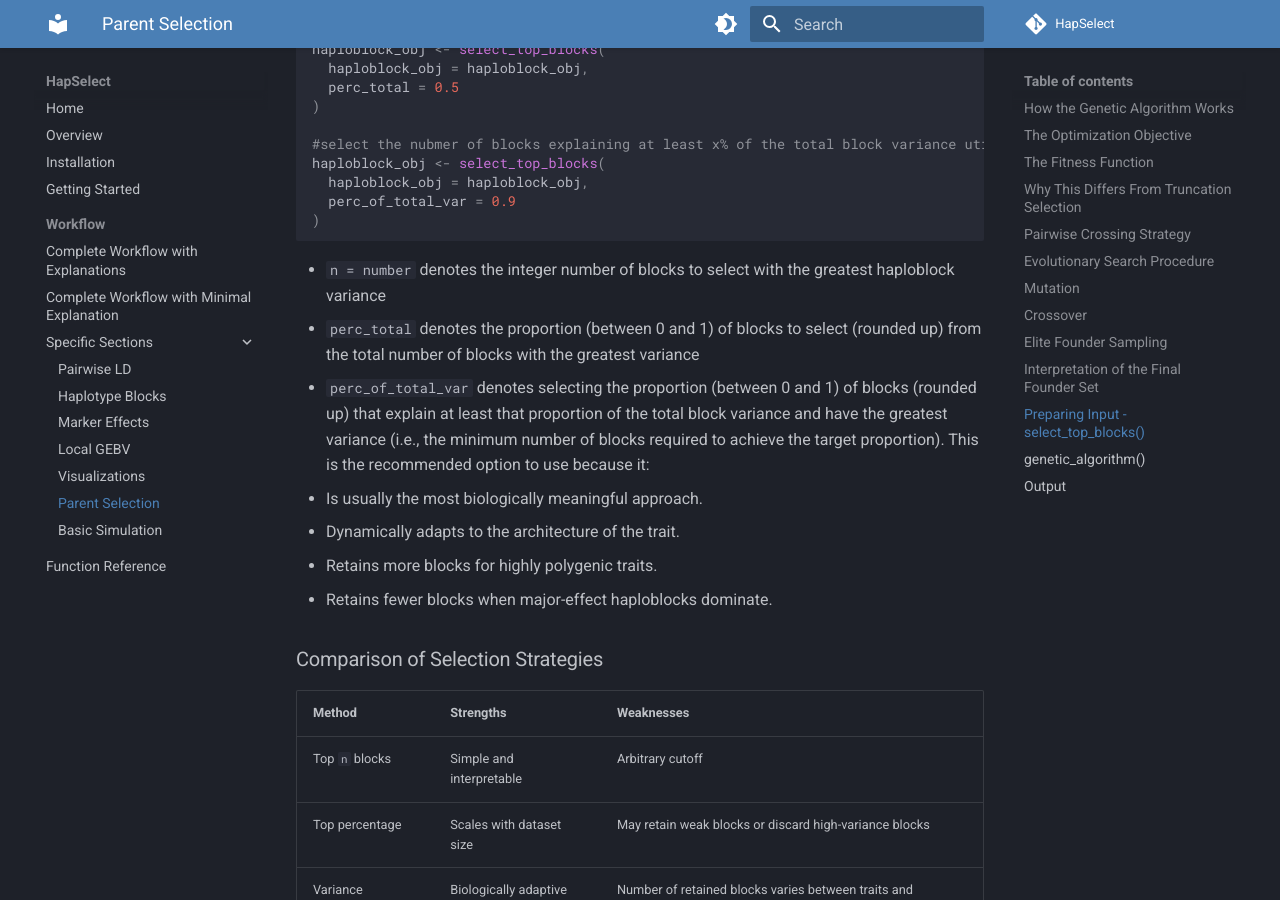
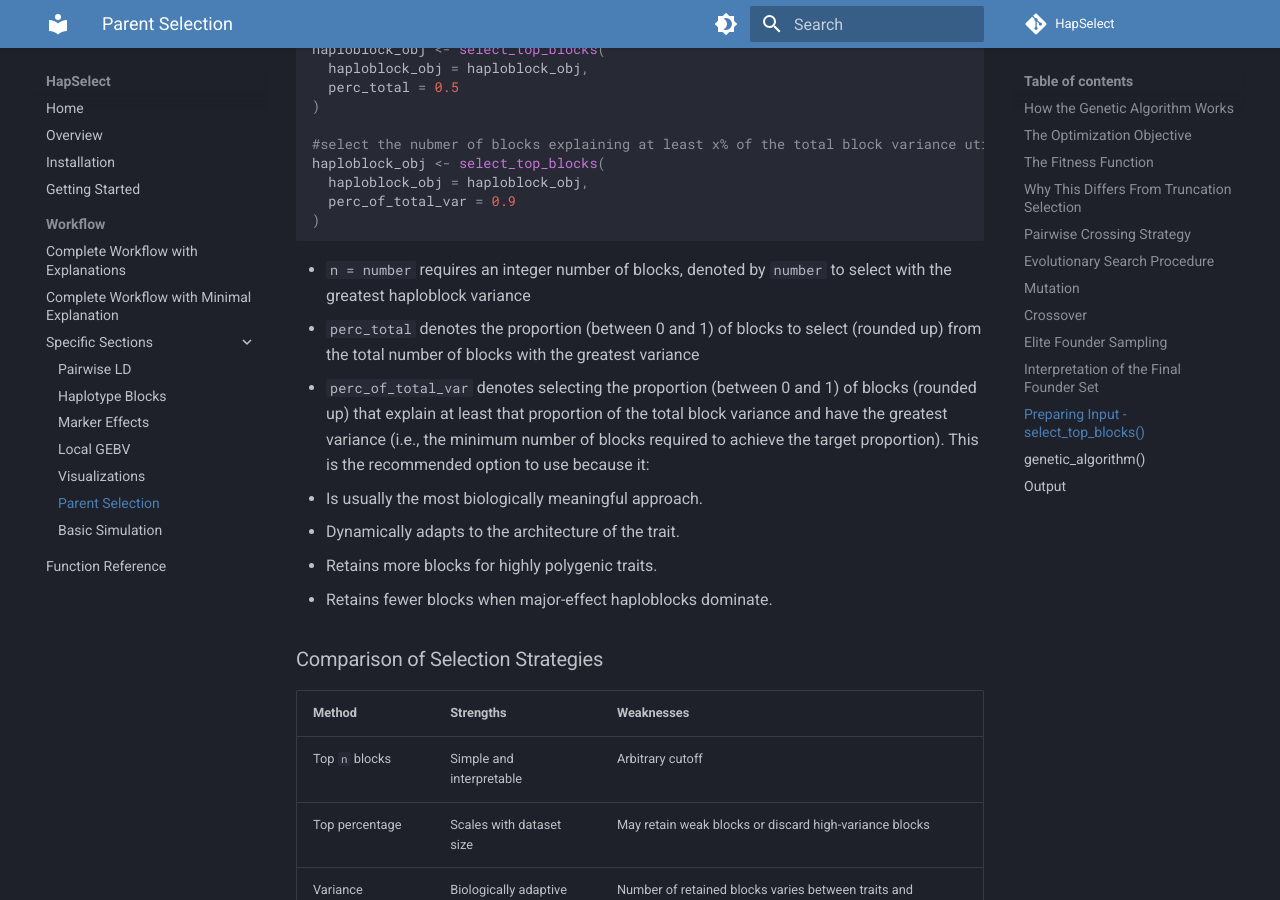
Before and after one commit to wrshf7/HapSelect-Docs, an MkDocs documentation site: the page built from docs/workflow/parent-selection.md, in a window 1280 px wide and 900 px high, scrolled down 5303 px. Built offline with MkDocs 1.6.1 and Material for MkDocs 9.7.7, drawn with Linux system fonts in a browser that asks for light colours; comment, search, counter and statistics services are not loaded.

Commit message:
Update parent-selection.md

````diff
--- a/docs/workflow/parent-selection.md
+++ b/docs/workflow/parent-selection.md
@@ -217,7 +217,7 @@ haploblock_obj <- select_top_blocks(
 )
 ```
 
-- `n = number` denotes the integer number of blocks to select with the greatest haploblock variance
+- `n = number` requires an integer number of blocks, denoted by `number` to select with the greatest haploblock variance
 - `perc_total` denotes the proportion (between 0 and 1) of blocks to select (rounded up) from the total number of blocks with the greatest variance
 - `perc_of_total_var` denotes selecting the proportion (between 0 and 1) of blocks (rounded up) that explain at least that proportion of the total block variance and have the greatest variance (i.e., the minimum number of blocks required to achieve the target proportion). This is the recommended option to use because it:
 
````
